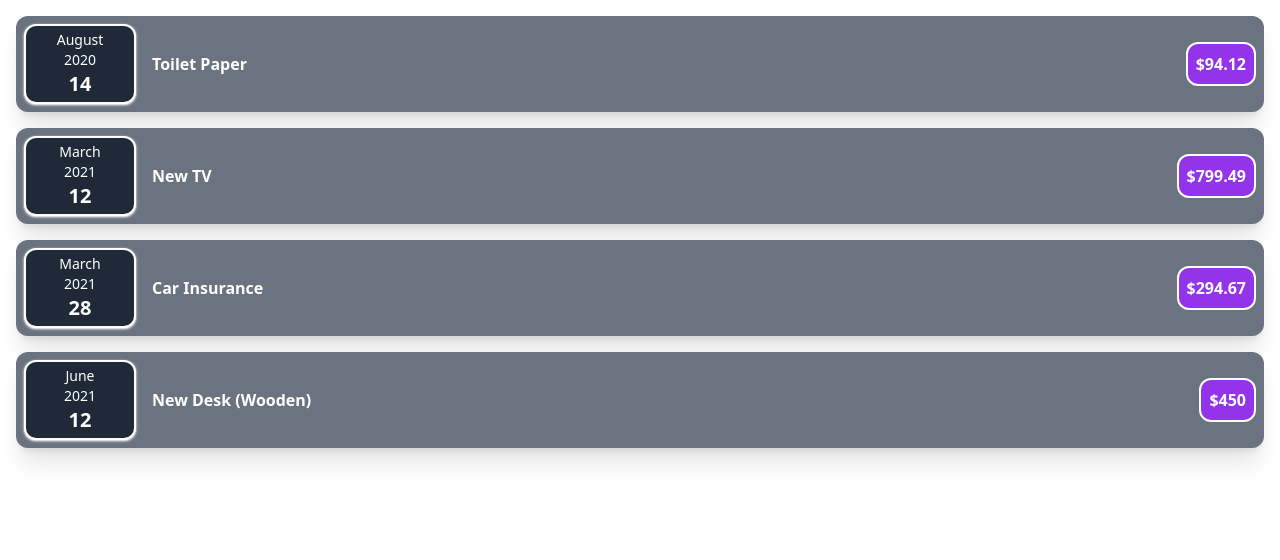
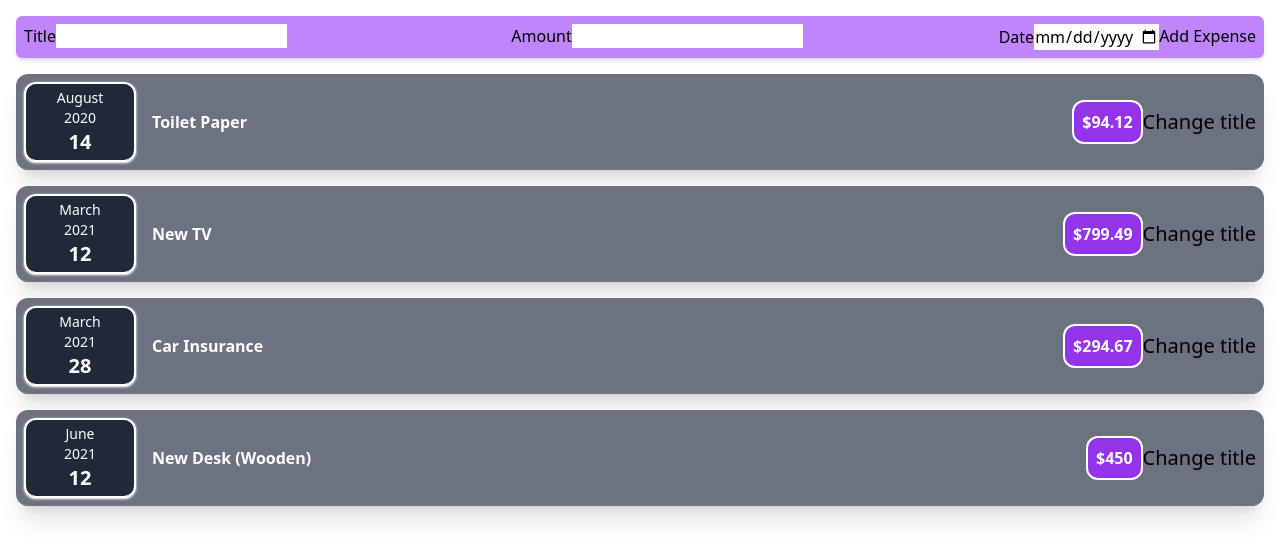
Before and after one commit to AdamMod13/expenses-app, a Next.js app: page / in a window 1280 px wide. Shown: the top 560 px of the page. Built offline with nearby package versions, Linux system fonts and the light colour scheme.

Commit message:
EA-4: Add add new expense form

```diff
--- a/components/ExpenseItem.tsx
+++ b/components/ExpenseItem.tsx
@@ -1,21 +1,32 @@
 import { ExpenseItemProps } from "@/Models/ExpenseItemModel";
-import React, { FC } from "react";
+import React, { FC, useState } from "react";
 import Card from "./Card";
 import ExpenseDate from "./ExpenseDate";
 
 const ExpenseItem: FC<ExpenseItemProps> = ({ expenseItem }) => {
+
+  //useState is giving us a possibility to update UI of the component where it was called
+  const [title, setTitle] = useState(expenseItem.title);
+
+  const clickHandler = (): void => {
+    setTitle("Updated");
+  };
+
   return (
     <>
       <Card>
         <div className="flex justify-between text-xl items-center shadow-xl p-2 m-4 rounded-xl bg-gray-500">
           <ExpenseDate expenseDate={expenseItem.date} />
           <h2 className="text-white font-bold mx-4 gap-4 text-base flex-1">
-            {expenseItem.title}
+            {title}
           </h2>
           <div className="flex items-center">
             <div className="text-base font-bold text-white bg-purple-600 border-solid border-2 border-white p-2 rounded-xl">
               ${expenseItem.amount}
             </div>
+            <button onClick={clickHandler} className="">
+              Change title
+            </button>
           </div>
         </div>
       </Card>
--- /dev/null
+++ b/components/NewExpense/ExpenseForm.tsx
@@ -0,0 +1,31 @@
+import React from "react";
+
+const ExpenseForm = () => {
+  return (
+    <form className="flex flex-row ">
+      <div className="flex-1">
+        <div>
+          <label>Title</label>
+          <input type="text" />
+        </div>
+      </div>
+      <div className="flex-1">
+        <div>
+          <label>Amount</label>
+          <input type="number" min="0.01" step="0.01" />
+        </div>
+      </div>
+      <div>
+        <div>
+          <label>Date</label>
+          <input type="date" min="2022-01-01" max="2024-01-01" />
+        </div>
+      </div>
+      <div>
+        <button type="submit">Add Expense</button>
+      </div>
+    </form>
+  );
+};
+
+export default ExpenseForm;
--- /dev/null
+++ b/components/NewExpense/NewExpense.tsx
@@ -0,0 +1,12 @@
+import React from 'react'
+import ExpenseForm from './ExpenseForm'
+
+const NewExpense = () => {
+  return (
+    <div className='bg-purple-400 m-4 p-2 rounded-md shadow-md'>
+      <ExpenseForm />
+    </div>
+  )
+}
+
+export default NewExpense
--- a/pages/index.tsx
+++ b/pages/index.tsx
@@ -1,6 +1,7 @@
 import { Inter } from "next/font/google";
 import ExpenseItem from "@/components/ExpenseItem";
 import { ExpenseItemType } from "@/Models/ExpenseItemModel";
+import NewExpense from "@/components/NewExpense/NewExpense";
 
 const inter = Inter({ subsets: ["latin"] });
 
@@ -31,6 +32,9 @@ export default function Home() {
     <>
       <main>
         <div>
+          <NewExpense />
+        </div>
+        <div>
           {expenses.map((item: ExpenseItemType) => (
             <ExpenseItem expenseItem={item} />
           ))}
```
